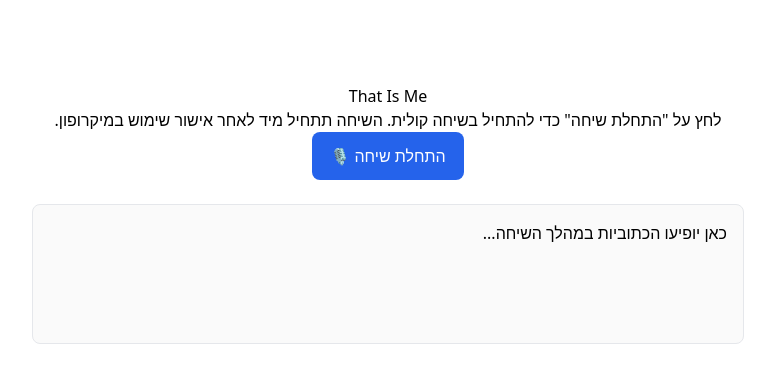
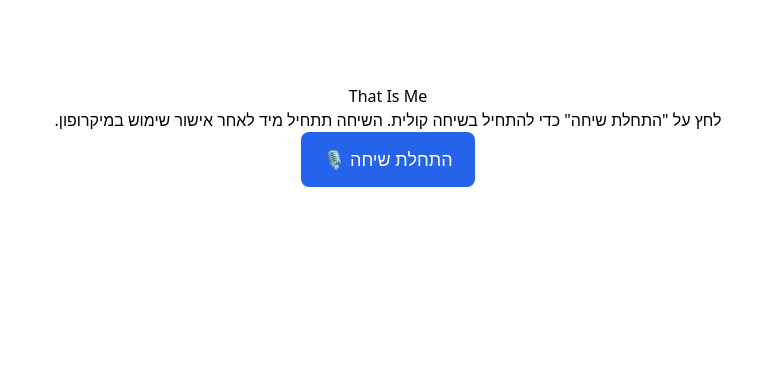
Before and after one commit to tourguidingsales-blip/that-is-me-voice, a React (Vite) app: page / in a window 1280 px wide. Shown: the top 382 px of the page, without its empty margins (252-1027 px from the left). Built offline with nearby package versions, Linux system fonts and the light colour scheme.

Commit message:
Update App.tsx

```diff
--- a/src/App.tsx
+++ b/src/App.tsx
@@ -11,18 +11,12 @@ export default function App() {
   const [connecting, setConnecting] = useState(false);
   const [connected, setConnected] = useState(false);
   const [error, setError] = useState<string | null>(null);
-  const [transcript, setTranscript] = useState<string>("");
-
-  const appendText = useCallback((chunk: string) => {
-    setTranscript((prev) => prev + chunk);
-  }, []);
 
   const start = useCallback(async () => {
     setError(null);
     setConnecting(true);
     try {
       const h = await connectRealtime({
-        onAssistantText: appendText,
         onConnected: () => setConnected(true),
         onDisconnected: () => setConnected(false),
         onError: (e) =>
@@ -34,7 +28,7 @@ export default function App() {
     } finally {
       setConnecting(false);
     }
-  }, [appendText]);
+  }, []);
 
   const stop = useCallback(async () => {
     try {
@@ -47,25 +41,22 @@ export default function App() {
   }, []);
 
   return (
-    <div style={{ maxWidth: 760, margin: "60px auto", padding: 24 }}>
-      <h1 style={{ textAlign: "center" }}>That Is Me</h1>
-      <p style={{ textAlign: "center" }}>
-        לחץ על "התחלת שיחה" כדי להתחיל בשיחה קולית. השיחה תתחיל מיד לאחר אישור
-        שימוש במיקרופון.
-      </p>
+    <div style={{ maxWidth: 760, margin: "60px auto", padding: 24, textAlign: "center", direction: "rtl" }}>
+      <h1>That Is Me</h1>
+      <p>לחץ על "התחלת שיחה" כדי להתחיל בשיחה קולית. השיחה תתחיל מיד לאחר אישור שימוש במיקרופון.</p>
 
-      <div style={{ display: "flex", gap: 12, justifyContent: "center" }}>
       {!connected ? (
         <button
           onClick={start}
           disabled={connecting}
           style={{
-              padding: "12px 18px",
+            padding: "14px 22px",
             background: "#2563eb",
-              color: "white",
+            color: "#fff",
             borderRadius: 8,
             border: "none",
             cursor: "pointer",
+            fontSize: 18,
           }}
         >
           {connecting ? "מתחבר..." : "התחלת שיחה 🎙️"}
@@ -74,18 +65,18 @@ export default function App() {
         <button
           onClick={stop}
           style={{
-              padding: "12px 18px",
+            padding: "14px 22px",
             background: "#e11d48",
-              color: "white",
+            color: "#fff",
             borderRadius: 8,
             border: "none",
             cursor: "pointer",
+            fontSize: 18,
           }}
         >
           סיום שיחה
         </button>
       )}
-      </div>
 
       {error && (
         <div
@@ -100,22 +91,6 @@ export default function App() {
           שגיאה: {error}
         </div>
       )}
-
-      <div
-        style={{
-          marginTop: 24,
-          padding: 16,
-          border: "1px solid #e5e7eb",
-          borderRadius: 8,
-          minHeight: 140,
-          whiteSpace: "pre-wrap",
-          direction: "rtl",
-          textAlign: "right",
-          background: "#fafafa",
-        }}
-      >
-        {transcript || "כאן יופיעו הכתוביות במהלך השיחה..."}
-      </div>
     </div>
   );
 }
```
Lines whose indentation alone changed are shown as unchanged.
